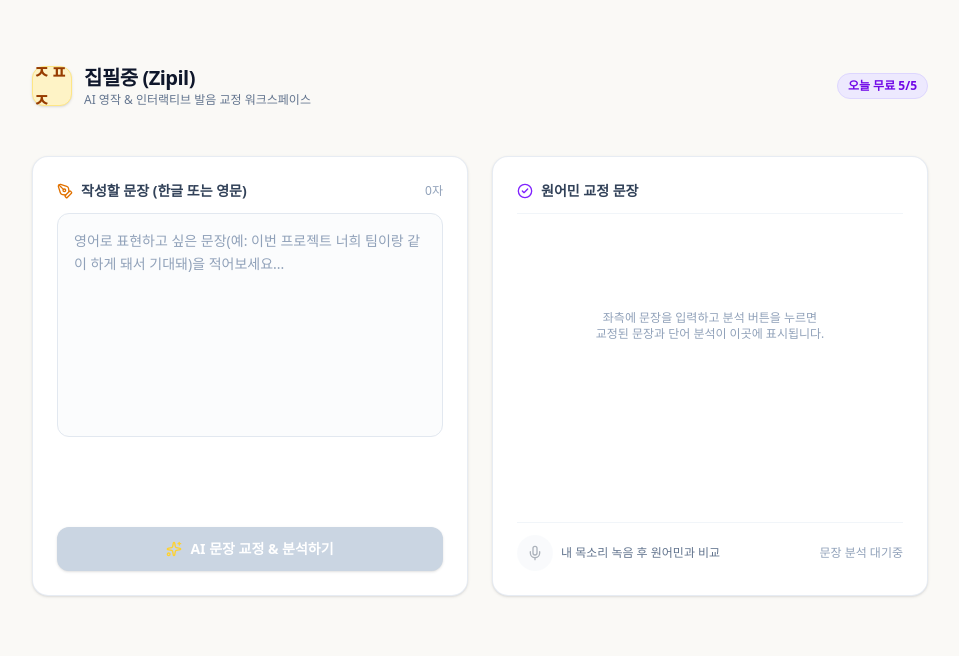
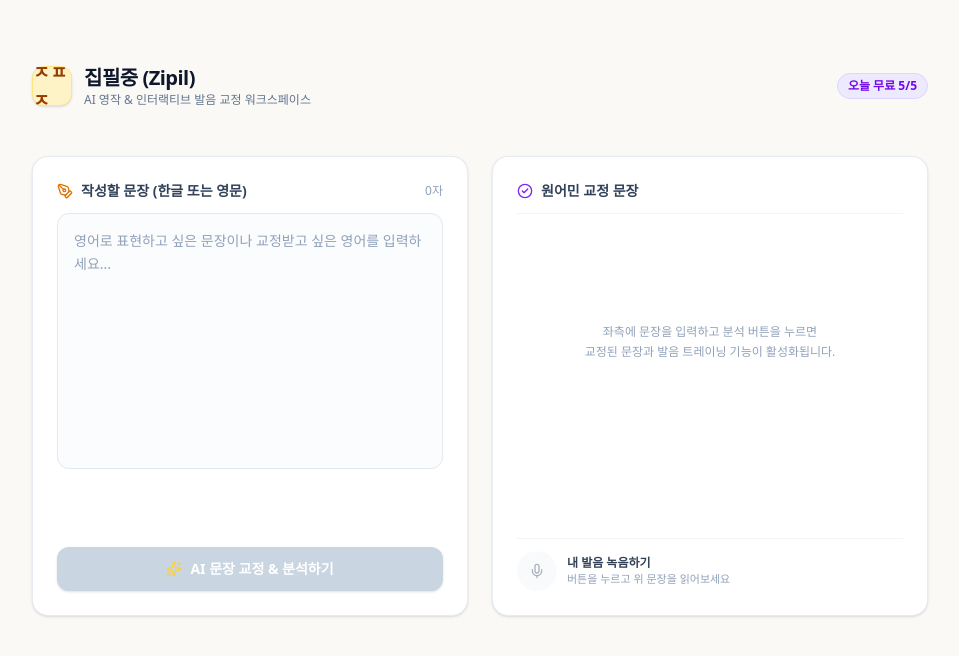
Before and after one commit to joosangdon/zipil, a Next.js app: page / in a window 1280 px wide. Shown: the top 656 px of the page, without its empty margins (160-1119 px from the left). Built offline with nearby package versions, Linux system fonts and the light colour scheme.

Commit message:
feat: complete day 2 - full translation support, tts audio playback, and stt pronunciation score

```diff
--- a/src/app/api/analyze/route.ts
+++ b/src/app/api/analyze/route.ts
@@ -23,11 +23,12 @@
         {
           role: "system",
           content: `당신은 실용 영어 전문 교정 AI '집필중'입니다.
-사용자의 입력(한글 또는 어색한 영문)을 받아 가장 자연스러운 원어민 비즈니스/일상 영어 문장으로 교정하고 단어 단위로 분해하세요.
+사용자의 입력(한글 또는 어색한 영문)을 받아 가장 자연스러운 원어민 비즈니스/일상 영어 문장으로 교정하고, 해당 문장의 완벽한 한국어 뜻과 단어별 분해 정보를 제공하세요.
 
 반드시 아래 JSON 형식으로만 응답하세요:
 {
   "corrected": "완벽하게 교정된 영문장 1개",
+  "korean_translation": "교정된 영문장의 자연스러운 한국어 완역 문장 1개",
   "explanation": "왜 이렇게 교정했는지에 대한 뉘앙스/문법 설명 (한국어 1~2문장)",
   "tokens": [
     { "word": "단어 또는 숙어", "pos": "품사", "meaning": "한국어 뜻" }
--- a/src/app/page.tsx
+++ b/src/app/page.tsx
@@ -1,13 +1,15 @@
 "use client";
 
-import React, { useState } from "react";
+import React, { useState, useEffect, useRef } from "react";
 import {
   Sparkles,
   Volume2,
   Mic,
+  Square,
   CheckCircle2,
   PenTool,
-  Loader2
+  Loader2,
+  RefreshCw
 } from "lucide-react";
 
 interface Token {
@@ -18,6 +20,7 @@
 
 interface AnalysisResult {
   corrected: string;
+  korean_translation: string;
   explanation: string;
   tokens: Token[];
 }
@@ -27,10 +30,113 @@
   const [loading, setLoading] = useState(false);
   const [result, setResult] = useState<AnalysisResult | null>(null);
 
+  // 음성 관련 상태
+  const [isPlayingAudio, setIsPlayingAudio] = useState(false);
+  const [isRecording, setIsRecording] = useState(false);
+  const [spokenText, setSpokenText] = useState("");
+  const [pronunciationScore, setPronunciationScore] = useState<number | null>(null);
+
+  const recognitionRef = useRef<any>(null);
+
+  // 1. Web Speech API (STT: 음성 인식) 초기화
+  useEffect(() => {
+    if (typeof window !== "undefined") {
+      const SpeechRecognition =
+        (window as any).SpeechRecognition || (window as any).webkitSpeechRecognition;
+
+      if (SpeechRecognition) {
+        const recognition = new SpeechRecognition();
+        recognition.lang = "en-US";
+        recognition.interimResults = false;
+        recognition.maxAlternatives = 1;
+
+        recognition.onresult = (event: any) => {
+          const transcript = event.results[0][0].transcript;
+          setSpokenText(transcript);
+          calculateScore(transcript);
+        };
+
+        recognition.onerror = (event: any) => {
+          console.error("Speech recognition error:", event.error);
+          setIsRecording(false);
+        };
+
+        recognition.onend = () => {
+          setIsRecording(false);
+        };
+
+        recognitionRef.current = recognition;
+      }
+    }
+  }, [result]);
+
+  // 2. 발음 일치도 점수 계산 로직
+  const calculateScore = (userSpeech: string) => {
+    if (!result) return;
+
+    const cleanTarget = result.corrected.toLowerCase().replace(/[^a-z0-9\s]/g, "").split(/\s+/);
+    const cleanSpoken = userSpeech.toLowerCase().replace(/[^a-z0-9\s]/g, "").split(/\s+/);
+
+    let matchCount = 0;
+    cleanSpoken.forEach((word) => {
+      if (cleanTarget.includes(word)) {
+        matchCount++;
+      }
+    });
+
+    const calculated = Math.round((matchCount / Math.max(cleanTarget.length, 1)) * 100);
+    setPronunciationScore(Math.min(calculated, 100));
+  };
+
+  // 3. TTS: 원어민 발음 듣기 실행
+  const handlePlayTTS = () => {
+    if (!result || !("speechSynthesis" in window)) {
+      alert("브라우저가 음성 재생(TTS)을 지원하지 않습니다.");
+      return;
+    }
+
+    window.speechSynthesis.cancel();
+    const utterance = new SpeechSynthesisUtterance(result.corrected);
+    utterance.lang = "en-US";
+    utterance.rate = 0.9;
+
+    utterance.onstart = () => setIsPlayingAudio(true);
+    utterance.onend = () => setIsPlayingAudio(false);
+    utterance.onerror = () => setIsPlayingAudio(false);
+
+    window.speechSynthesis.speak(utterance);
+  };
+
+  // 4. STT: 녹음 토글
+  const handleToggleRecord = () => {
+    if (!recognitionRef.current) {
+      alert("현재 브라우저는 음성 인식을 지원하지 않습니다. Chrome 브라우저를 권장합니다.");
+      return;
+    }
+
+    if (isRecording) {
+      recognitionRef.current.stop();
+      setIsRecording(false);
+    } else {
+      setSpokenText("");
+      setPronunciationScore(null);
+      try {
+        recognitionRef.current.start();
+        setIsRecording(true);
+      } catch (err) {
+        console.error("Recording start error:", err);
+      }
+    }
+  };
+
+  // 5. AI 문장 분석 호출
   const handleAnalyze = async () => {
     if (!inputText.trim() || loading) return;
 
     setLoading(true);
+    setSpokenText("");
+    setPronunciationScore(null);
+
     try {
       const res = await fetch("/api/analyze", {
         method: "POST",
@@ -52,7 +158,7 @@
 
   return (
     <main className="min-h-screen bg-[#FAF9F6] text-slate-800 flex flex-col items-center p-6 md:p-12">
-      {/* 1. 헤더 */}
+      {/* 헤더 */}
       <header className="w-full max-w-4xl flex items-center justify-between py-4 mb-8">
         <div className="flex items-center gap-3">
           <div className="w-10 h-10 rounded-xl bg-amber-100 border border-amber-200 flex items-center justify-center shadow-sm">
@@ -71,11 +177,11 @@
         </div>
       </header>
 
-      {/* 2. 메인 워크스페이스 */}
+      {/* 워크스페이스 */}
       <div className="w-full max-w-4xl grid grid-cols-1 md:grid-cols-2 gap-6">
 
         {/* 좌측: 문장 입력 */}
-        <section className="bg-white p-6 rounded-2xl border border-slate-200/80 shadow-sm flex flex-col justify-between h-[440px]">
+        <section className="bg-white p-6 rounded-2xl border border-slate-200/80 shadow-sm flex flex-col justify-between min-h-[460px]">
           <div>
             <div className="flex items-center justify-between mb-3">
               <label className="text-sm font-bold text-slate-700 flex items-center gap-2">
@@ -86,8 +192,8 @@
             </div>
 
             <textarea
-              className="w-full h-56 p-4 rounded-xl border border-slate-200 focus:outline-none focus:ring-2 focus:ring-amber-300 focus:border-transparent resize-none text-slate-800 text-sm leading-relaxed placeholder:text-slate-400 bg-slate-50/50"
-              placeholder="영어로 표현하고 싶은 문장(예: 이번 프로젝트 너희 팀이랑 같이 하게 돼서 기대돼)을 적어보세요..."
+              className="w-full h-64 p-4 rounded-xl border border-slate-200 focus:outline-none focus:ring-2 focus:ring-amber-300 focus:border-transparent resize-none text-slate-800 text-sm leading-relaxed placeholder:text-slate-400 bg-slate-50/50"
+              placeholder="영어로 표현하고 싶은 문장이나 교정받고 싶은 영어를 입력하세요..."
               value={inputText}
               onChange={(e) => setInputText(e.target.value)}
             />
@@ -96,7 +202,7 @@
           <button
             onClick={handleAnalyze}
             disabled={loading || !inputText.trim()}
-            className="w-full py-3 px-4 bg-slate-900 hover:bg-slate-800 disabled:bg-slate-300 text-white rounded-xl font-semibold text-sm flex items-center justify-center gap-2 transition-colors shadow-sm cursor-pointer disabled:cursor-not-allowed"
+            className="w-full py-3 px-4 bg-slate-900 hover:bg-slate-800 disabled:bg-slate-300 text-white rounded-xl font-semibold text-sm flex items-center justify-center gap-2 transition-colors shadow-sm cursor-pointer disabled:cursor-not-allowed mt-4"
           >
             {loading ? (
               <>
@@ -112,67 +218,122 @@
           </button>
         </section>
 
-        {/* 우측: 결과 카드 */}
-        <section className="bg-white p-6 rounded-2xl border border-slate-200/80 shadow-sm flex flex-col justify-between h-[440px]">
-          <div className="space-y-4 overflow-y-auto">
+        {/* 우측: 분석 및 발음 트레이닝 */}
+        <section className="bg-white p-6 rounded-2xl border border-slate-200/80 shadow-sm flex flex-col justify-between min-h-[460px]">
+          <div className="space-y-4">
             <div className="flex items-center justify-between border-b border-slate-100 pb-3">
               <h2 className="text-sm font-bold text-slate-700 flex items-center gap-2">
                 <CheckCircle2 className="w-4 h-4 text-violet-600" />
                 원어민 교정 문장
               </h2>
               {result && (
-                <button className="flex items-center gap-1.5 text-xs font-medium text-violet-600 hover:text-violet-800 transition-colors bg-violet-50 px-2.5 py-1 rounded-lg">
+                <button
+                  onClick={handlePlayTTS}
+                  disabled={isPlayingAudio}
+                  className={`flex items-center gap-1.5 text-xs font-semibold px-3 py-1.5 rounded-lg transition-all ${
+                    isPlayingAudio
+                      ? "bg-amber-100 text-amber-800 border border-amber-300 animate-pulse"
+                      : "bg-violet-50 hover:bg-violet-100 text-violet-700 border border-violet-200"
+                  }`}
+                >
                   <Volume2 className="w-3.5 h-3.5" />
-                  원어민 발음 듣기
+                  {isPlayingAudio ? "재생 중..." : "원어민 발음 듣기"}
                 </button>
               )}
             </div>
 
             {result ? (
               <>
-                {/* 단어 툴팁 칩 */}
-                <div className="p-4 bg-violet-50/40 rounded-xl border border-violet-100/60">
-                  <p className="text-xs font-medium text-violet-500 mb-2">단어를 마우스로 올려 뜻을 확인하세요</p>
+                {/* 단어 툴팁 칩 및 한국어 해석 영역 */}
+                <div className="p-4 bg-violet-50/40 rounded-xl border border-violet-100/60 space-y-2.5">
                   <div className="flex flex-wrap gap-1.5 text-slate-900 font-medium leading-relaxed">
                     {result.tokens.map((token, idx) => (
                       <span
                         key={idx}
-                        className="cursor-pointer px-1.5 py-0.5 rounded bg-white hover:bg-violet-200/80 text-slate-800 border border-slate-200/60 transition-colors"
+                        className="cursor-pointer px-2 py-0.5 rounded bg-white hover:bg-violet-200 text-slate-800 border border-slate-200/80 text-sm transition-colors shadow-2xs"
                         title={`[${token.pos}] ${token.meaning}`}
                       >
                         {token.word}
                       </span>
                     ))}
                   </div>
+
+                  {/* 한국어 완역 표시 */}
+                  <p className="text-xs font-medium text-violet-700/90 pt-1 border-t border-violet-200/50">
+                    🇰🇷 {result.korean_translation}
+                  </p>
                 </div>
 
                 {/* 교정 설명 */}
-                <div className="text-xs text-slate-600 bg-slate-50 p-3.5 rounded-xl border border-slate-100">
-                  <span className="font-semibold text-slate-700 block mb-1">💡 교정 뉘앙스</span>
+                <div className="text-xs text-slate-600 bg-slate-50 p-3 rounded-xl border border-slate-100 leading-relaxed">
+                  <span className="font-semibold text-slate-700 block mb-0.5">💡 교정 뉘앙스</span>
                   {result.explanation}
                 </div>
+
+                {/* 발음 인식 결과 피드백 카드 */}
+                {spokenText && (
+                  <div className="p-3.5 rounded-xl border border-slate-200 bg-slate-50/80 space-y-2">
+                    <div className="flex items-center justify-between">
+                      <span className="text-xs font-semibold text-slate-600">내 발음 인식 결과</span>
+                      {pronunciationScore !== null && (
+                        <span className={`text-xs font-bold px-2 py-0.5 rounded-full ${
+                          pronunciationScore >= 80
+                            ? "bg-emerald-100 text-emerald-700 border border-emerald-300"
+                            : pronunciationScore >= 50
+                            ? "bg-amber-100 text-amber-700 border border-amber-300"
+                            : "bg-rose-100 text-rose-700 border border-rose-300"
+                        }`}>
+                          일치율 {pronunciationScore}%
+                        </span>
+                      )}
+                    </div>
+                    <p className="text-xs text-slate-800 italic bg-white p-2 rounded border border-slate-100">
+                      "{spokenText}"
+                    </p>
+                  </div>
+                )}
               </>
             ) : (
-              <div className="h-48 flex flex-col items-center justify-center text-slate-400 text-xs">
+              <div className="h-56 flex flex-col items-center justify-center text-slate-400 text-xs gap-1">
                 <span>좌측에 문장을 입력하고 분석 버튼을 누르면</span>
-                <span>교정된 문장과 단어 분석이 이곳에 표시됩니다.</span>
+                <span>교정된 문장과 발음 트레이닝 기능이 활성화됩니다.</span>
               </div>
             )}
           </div>
 
-          <div className="pt-3 border-t border-slate-100 flex items-center justify-between">
-            <div className="flex items-center gap-2">
+          {/* 발음 녹음 컨트롤러 */}
+          <div className="pt-3 border-t border-slate-100 flex items-center justify-between mt-4">
+            <div className="flex items-center gap-2.5">
               <button
+                onClick={handleToggleRecord}
                 disabled={!result}
-                className="w-9 h-9 rounded-full bg-slate-100 hover:bg-slate-200 disabled:opacity-40 flex items-center justify-center text-slate-700 transition-colors cursor-pointer disabled:cursor-not-allowed"
+                className={`w-10 h-10 rounded-full flex items-center justify-center transition-all cursor-pointer disabled:cursor-not-allowed ${
+                  isRecording
+                    ? "bg-rose-500 text-white animate-pulse shadow-md ring-4 ring-rose-100"
+                    : "bg-slate-100 hover:bg-slate-200 disabled:opacity-40 text-slate-700"
+                }`}
               >
-                <Mic className="w-4 h-4" />
+                {isRecording ? <Square className="w-4 h-4 fill-white" /> : <Mic className="w-4 h-4" />}
               </button>
-              <span className="text-xs text-slate-500">내 목소리 녹음 후 원어민과 비교</span>
+              <div className="flex flex-col">
+                <span className="text-xs font-semibold text-slate-700">
+                  {isRecording ? "마이크로 말하는 중..." : "내 발음 녹음하기"}
+                </span>
+                <span className="text-[11px] text-slate-400">
+                  {isRecording ? "다 읽은 후 버튼을 눌러 정지" : "버튼을 누르고 위 문장을 읽어보세요"}
+                </span>
+              </div>
             </div>
-            <span className="text-xs font-medium text-slate-400">
-              {result ? "발음 녹음 준비 완료" : "문장 분석 대기중"}
-            </span>
+
+            {spokenText && (
+              <button
+                onClick={() => { setSpokenText(""); setPronunciationScore(null); }}
+                className="text-slate-400 hover:text-slate-600 p-1.5"
+                title="녹음 초기화"
+              >
+                <RefreshCw className="w-3.5 h-3.5" />
+              </button>
+            )}
           </div>
         </section>
 
```
